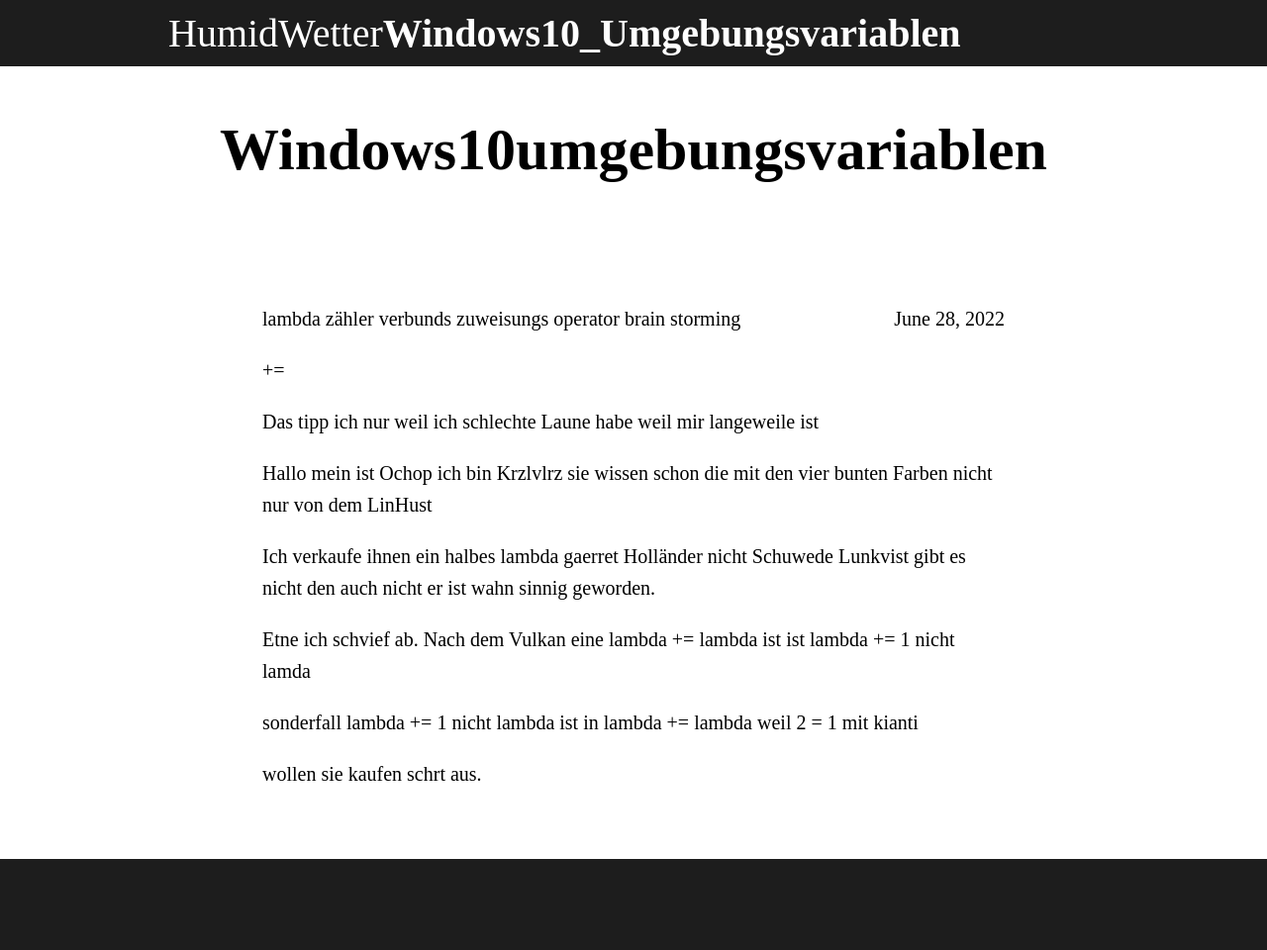
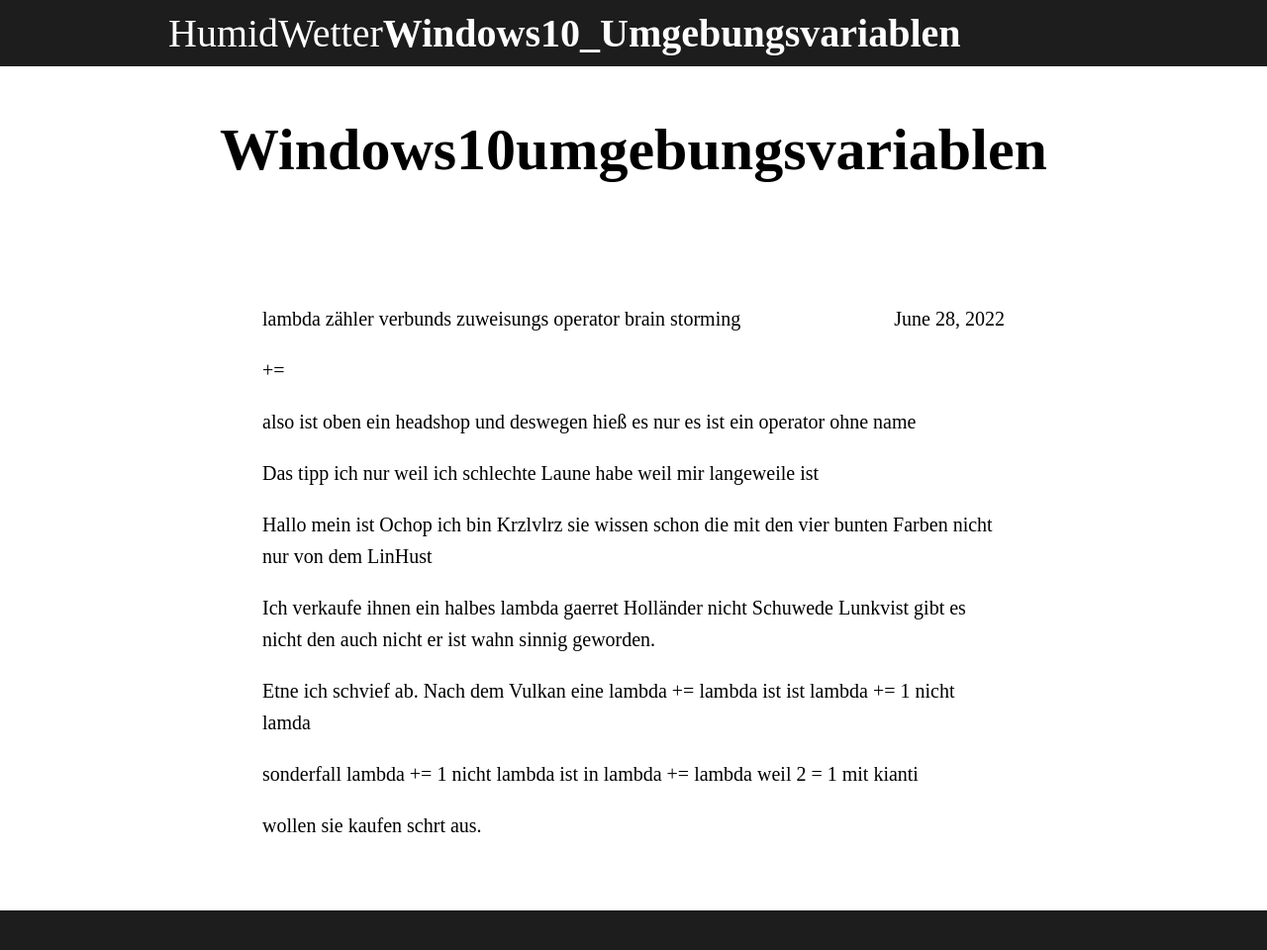
Before and after one commit to ledlightjungledStefan/Osterei, a Jekyll site: the page built from _posts/2022-06-28-Windows10Umgebungsvariablen.markdown, in a window 1280 px wide. Shown: the whole page at 99% size. Built offline with Jekyll 4.4.1, drawn with Linux system fonts in a browser that asks for light colours; some web fonts are replaced; before the commit the page ends 908 px from its top, so only the background shows below that.

Commit message:
Update 2022-06-28-Windows10Umgebungsvariablen.markdown

```diff
--- a/_posts/2022-06-28-Windows10Umgebungsvariablen.markdown
+++ b/_posts/2022-06-28-Windows10Umgebungsvariablen.markdown
@@ -9,6 +9,8 @@
 lambda zähler verbunds zuweisungs operator brain storming
 
 +=
+
+also ist oben ein headshop und deswegen hieß es nur es ist ein operator ohne name
 
 Das tipp ich nur weil ich schlechte Laune habe weil mir langeweile ist
 
```
